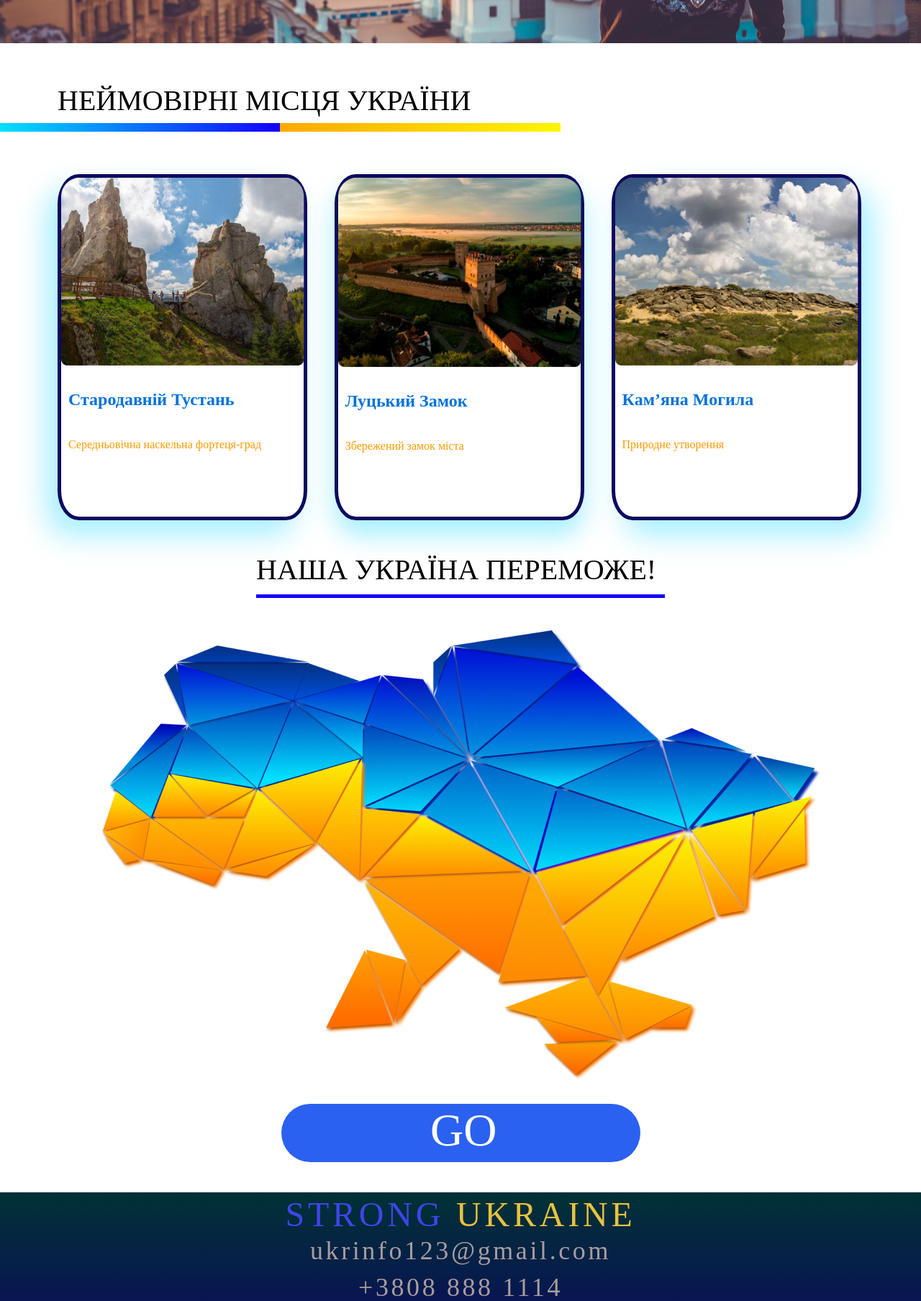
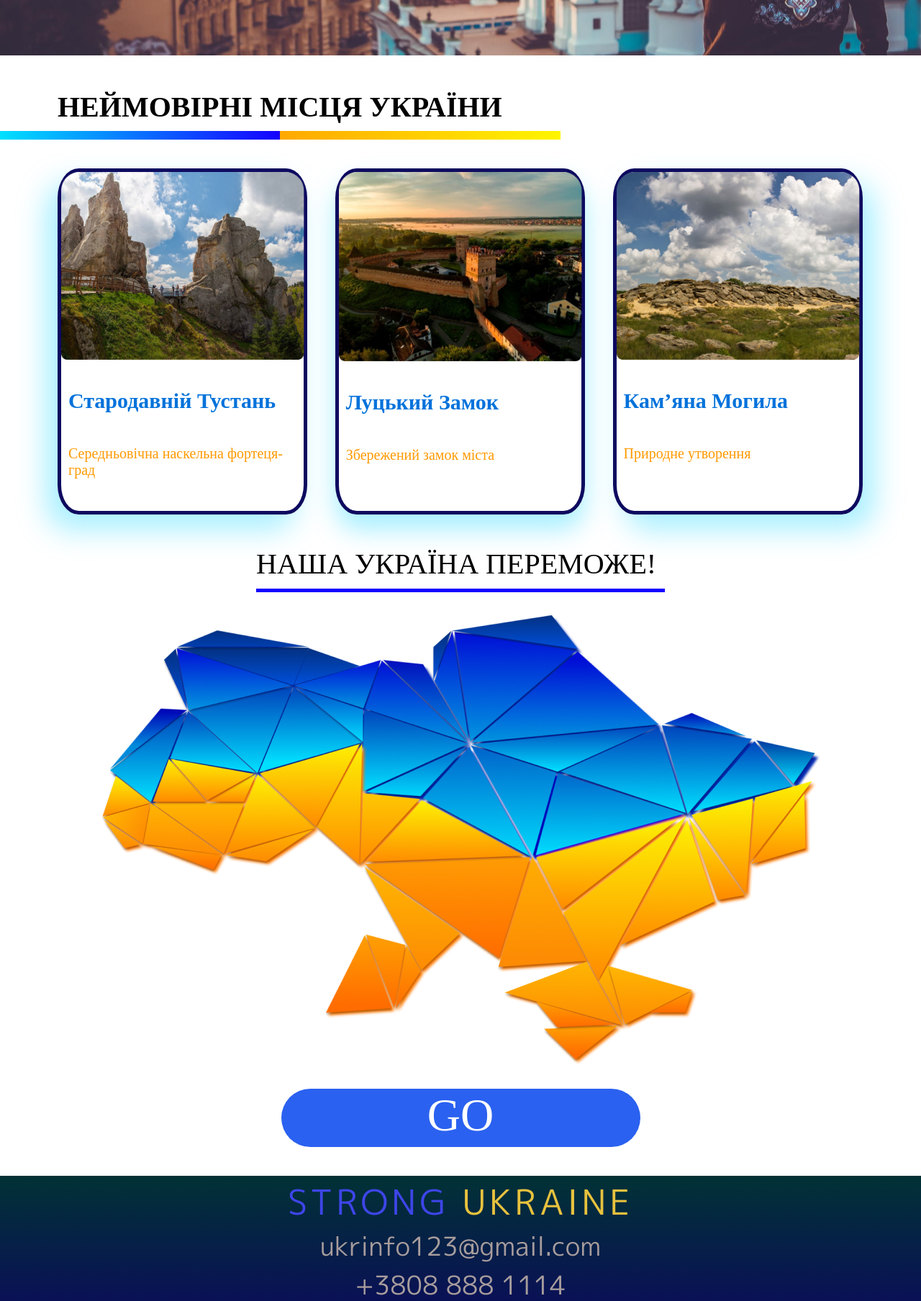
Before and after one commit to ChristinaZavarzina/FD_Lesson04, a plain HTML site: page index.html in a window 1280 px wide. Shown: the part 809-2617 px from the top of the page at 72% size. Drawn offline with Linux system fonts and the light colour scheme; a web font is replaced by a local one.

Commit message:
less04hw

```diff
--- a/index.html
+++ b/index.html
@@ -5,6 +5,7 @@
     <meta http-equiv="X-UA-Compatible" content="IE=edge">
     <meta name="viewport" content="width=device-width, initial-scale=1.0">
     <title>Україна Переможе</title>
+    <link href="https://fonts.googleapis.com/css2?family=Inika:wght@400;700&family=M+PLUS+1p&display=swap" rel="stylesheet">
     <link rel="stylesheet" href="./style/style.css">
 </head>
 
@@ -17,7 +18,7 @@
         <div class="back"></div>
         <div class="backgraund ">
 
-        <div class="text">МІЙ СОНЯЧНИЙ ДІМ - ЦЕ МОЯ УКРАЇНА!<br>
+        <div class="text__back">МІЙ СОНЯЧНИЙ ДІМ - ЦЕ МОЯ УКРАЇНА!<br>
             НЕЗАЛЕЖНА, КРАСИВА І СИЛЬНА!<br>
             НАЙКРАЩА МОЯ БАТЬКІВЩИНА!<br>
             ДЛЯ КОЖНОГО З НАС ТИ У СВІТІ - ЄДИНА!
@@ -52,7 +53,7 @@
         <div class="title_map">НАША УКРАЇНА ПЕРЕМОЖЕ!</div>
         <div class="img_map"><img src="./img/maps.png" alt="Карта України"></div>
         <div class="go">
-            <div class="go_rect"><a href="https://en.wikipedia.org/wiki/Go_(programming_language)" style="text-decoration: none; color: white;" target="_blank">GO</a></div>
+            <div class="go_rect"><a href="https://en.wikipedia.org/wiki/Go_(programming_language)" target="_blank">GO</a></div>
         </div>
     </section>
 
--- a/style/style.css
+++ b/style/style.css
@@ -1,72 +1,86 @@
 *{
     box-sizing: border-box;
+}
+
+:root{
+    font-size: 20px;
+    font-family: 'Inika', serif;
+    --color-blue: #0072DB;
+    --color-orange: #FF9900;
+    --white: #ffffff;
+    --black: #000000;
+    --gray: #A89D9D;
 }
 
 body{
     margin: 0 auto;
     padding: 0;
-    min-width: 0%;
-    max-width: 100%;
     overflow-x: hidden;
 }
 
-:root{
-    --color-blue: #0072DB;
-    --color-orange: #FF9900;
+p, a, span, li{
+    margin: 0;
+    padding: 0;
 }
 
-.header{
-    width: 100%;
-    height: 54px;
+a{
+    color: var(--white);
+    text-decoration: none;
+}
+
+/* font-family: 'Inika', serif;
+font-family: 'M PLUS 1p', sans-serif; */
+
+/* Start header */
+
+.header div{
+    font-family: 'M PLUS 1p', sans-serif;
+    display: flex;
     letter-spacing: 0.1em;
     font-size: 48px;
     margin: 25px auto;
     text-align: center;
+    justify-content: center;
 }
 
 .backgraund{
-    background-image: url(../flag.svg), url(../img/backgraund.png);
     width: 100%;
     height: 765px;
+    background-image: url(../img/backgraund.png);
     background-repeat: no-repeat;
-    background-position: 80px, 100%;
-    padding-right: 100px;
+    background-position: 10%, 0;
 }
 
-.text{
-    width: 100%;
-    height: 304px;
-    color: white;
-    font-family: 'Inika';
-    font-style: normal;
+.text__back{
+    display: flex;
+    color: var(--white);
     font-weight: 700;
     font-size: 48px;
-    line-height: 80px;
-    padding-left: 141px;
+    line-height: 1.5;
+    justify-content: center;
     padding-top: 225px;
 }
 
+.text__back::before{
+    content: url(../img/flag.png);
+    margin-right: 38px;
+}
+
 .title_card_box{
-    width: 100%;
-    font-family: 'Inika';
-    font-style: normal;
-    color: black;
-    line-height: 63px;
+    color: var(--black);
+    font-weight: 700;
     font-size: 40px;
-    padding-top: 48px;
-    padding-left: 80px;
+    padding: 48px 0 10px 80px;
 }
 
 .title_place{
     background-image: linear-gradient(to right, #00E0FF , #1400FF 50%, #FFA800 50%, #FFF500);
     width: 779px;
     height: 12px;
-    padding-top: 5px;
 }
 
 .cards{
-    width: 100%;
-    padding: 59px 80px 0;
+    padding: 40px 80px 45px;
     margin: 0 auto;
 }
 
@@ -112,13 +126,13 @@ body{
     height: 63px;
     color: black;
     font-size: 40px;
-    margin: 45px auto;
+    margin: 0 auto;
     border-bottom: 5px solid #1400FF;
 }
 
 .img_map{
-    width: 1001px;
-    height: 626px;
+    display: flex;
+    justify-content: center;
     margin: 32px auto;
 }
 
@@ -127,61 +141,42 @@ body{
     height: 81px;
     background: #2A61F0;
     border-radius: 50px;
-    margin: 23px auto 0;
+    margin: 0 auto 40px;
 }
 
 .go_rect{
-    width: 84px;
-    height: 101px;
+    text-align: center;
     font-size: 64px;
-    margin: 23px auto;
 }
 
 .media_backgraunt{
+    height: 233px;
     background-image: linear-gradient(to bottom, #013235, #0D0661);
-    width: 100%;
-    height: 233px;
-    margin: 42px auto 0;
 }
 
 .footer__title{
-    width: 100%;
-    height: 60px;
+    font-family: 'M PLUS 1p', sans-serif;
     letter-spacing: 0.1em;
     font-size: 48px;
-    line-height: 1.3;
     text-align: center;
 }
 
 .mail{
-    width: 100%;
-    height: 45px;
-    color: #A89D9D;
-    letter-spacing: 0.1em;
+    font-family: 'M PLUS 1p', sans-serif;
+    color: var(--gray);
     font-size: 36px;
-    line-height: 1.2;
     text-align: center;
-    margin: 0px auto;
 }
 
 .tel{
-    width: 100%;
-    height: 49px;
-    color: #A89D9D;
-    letter-spacing: 0.1em;
+    font-family: 'M PLUS 1p', sans-serif;
+    color: var(--gray);
     font-size: 36px;
-    line-height: 1.5;
     text-align: center;
-    margin: 0 auto;
 }
 
 .social{
-    width: 100%;
-    height: 49px;
-    color: #A89D9D;
-    letter-spacing: 0.1em;
+    color: var(--gray);
     font-size: 36px;
-    line-height: 1.6;
     text-align: center;
-    margin: 0 auto;
 }
```
Also changed, not shown: flag.svg (deleted), img/flag.png (added), 2 other files.
